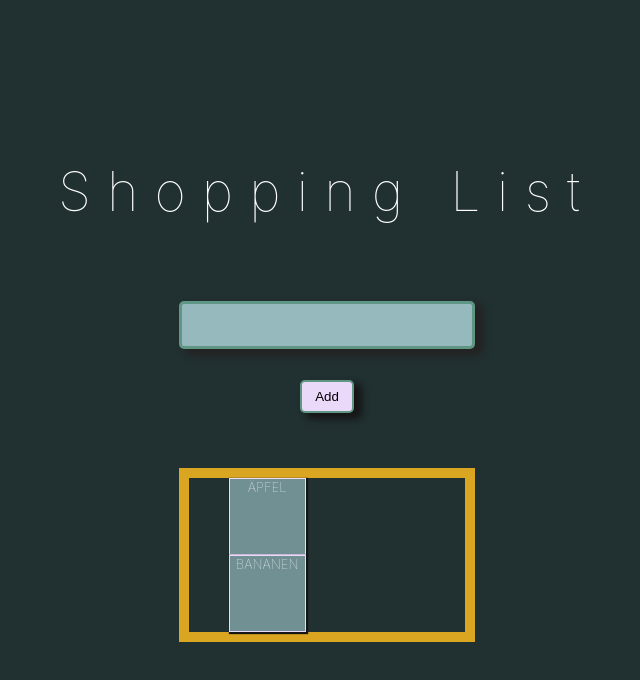
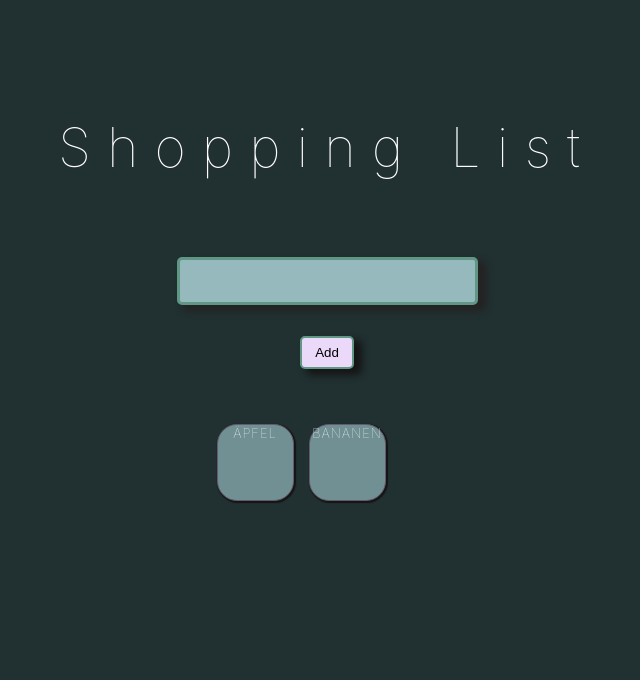
Before and after one commit to HanniOfHyrule/ShoppingList, a React (Create React App) app: page / in a window 1280 px wide. Shown: the top 680 px of the page, without its empty margins (319-959 px from the left). Built offline with nearby package versions, Linux system fonts and the light colour scheme.

Commit message:
implement button and style

```diff
--- a/src/App.css
+++ b/src/App.css
@@ -57,23 +57,19 @@ button {
   height: 75px;
   width: 75px;
   font-size: small;
-  text-align: inherit;
-  align-items: center;
-  justify-content: center;
-  text-rendering: optimizeLegibility;
-  letter-spacing: normal;
+  letter-spacing: 1px;
   box-shadow: 1px 1px 1px 1px #161515;
   cursor: pointer;
   background-color: #709094;
   list-style: none;
   text-transform: uppercase;
-  border: 1.2px solid #ebd9fa;
+  border: 1.2px solid #635a6b;
+  border-radius: 20px;
 }
 
 .boxForItems {
-  display: flex;
-  border: 10px solid goldenrod;
-  flex-direction: column;
-  flex-wrap: wrap;
-  flex: 1 3 cal(33.33% -50px);
+  display: grid;
+  grid-template-columns: 1fr 1fr 1fr;
+  grid-template-rows: 1fr 1fr 1fr;
+  gap: 15px 15px;
 }
```
